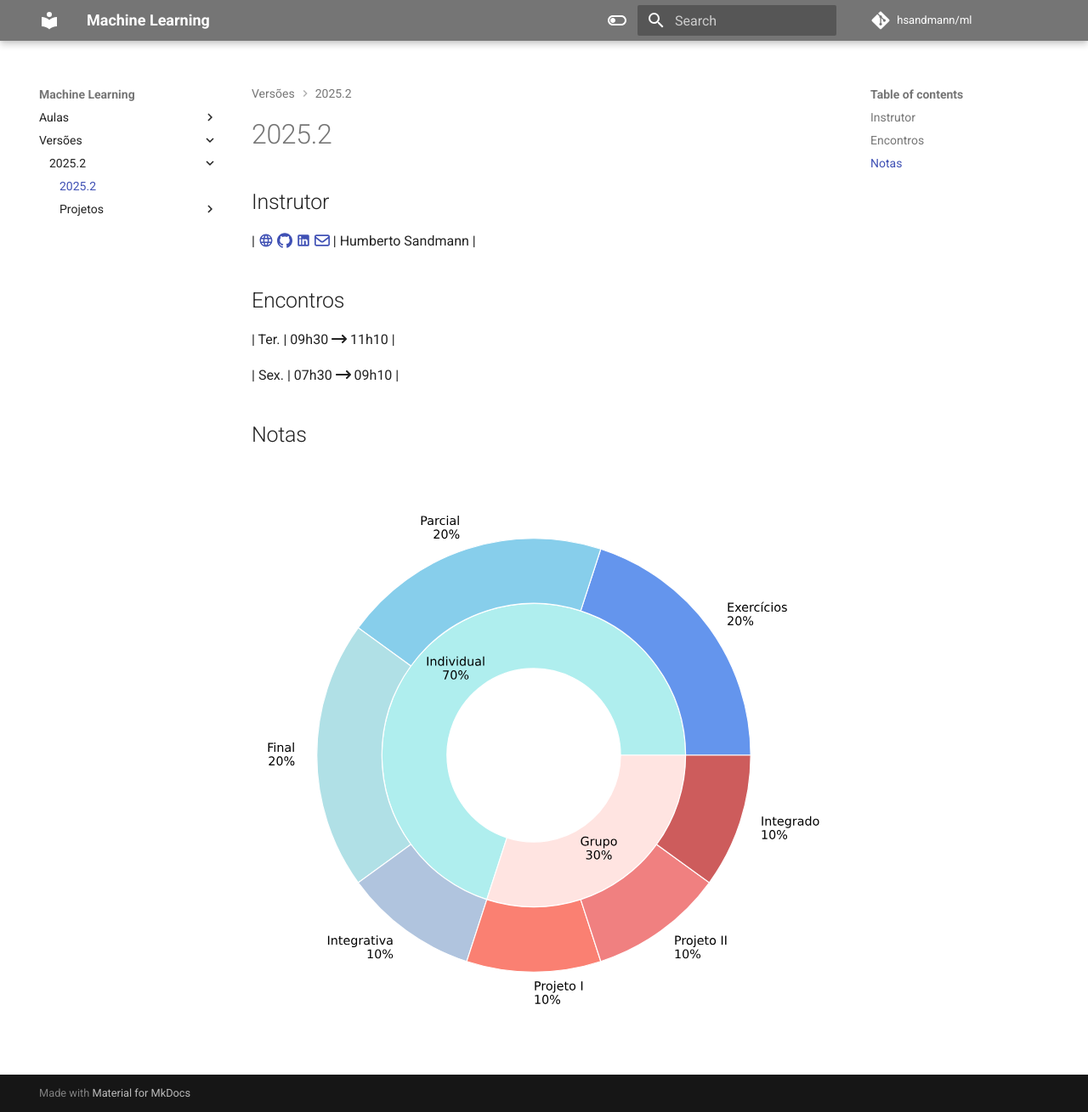
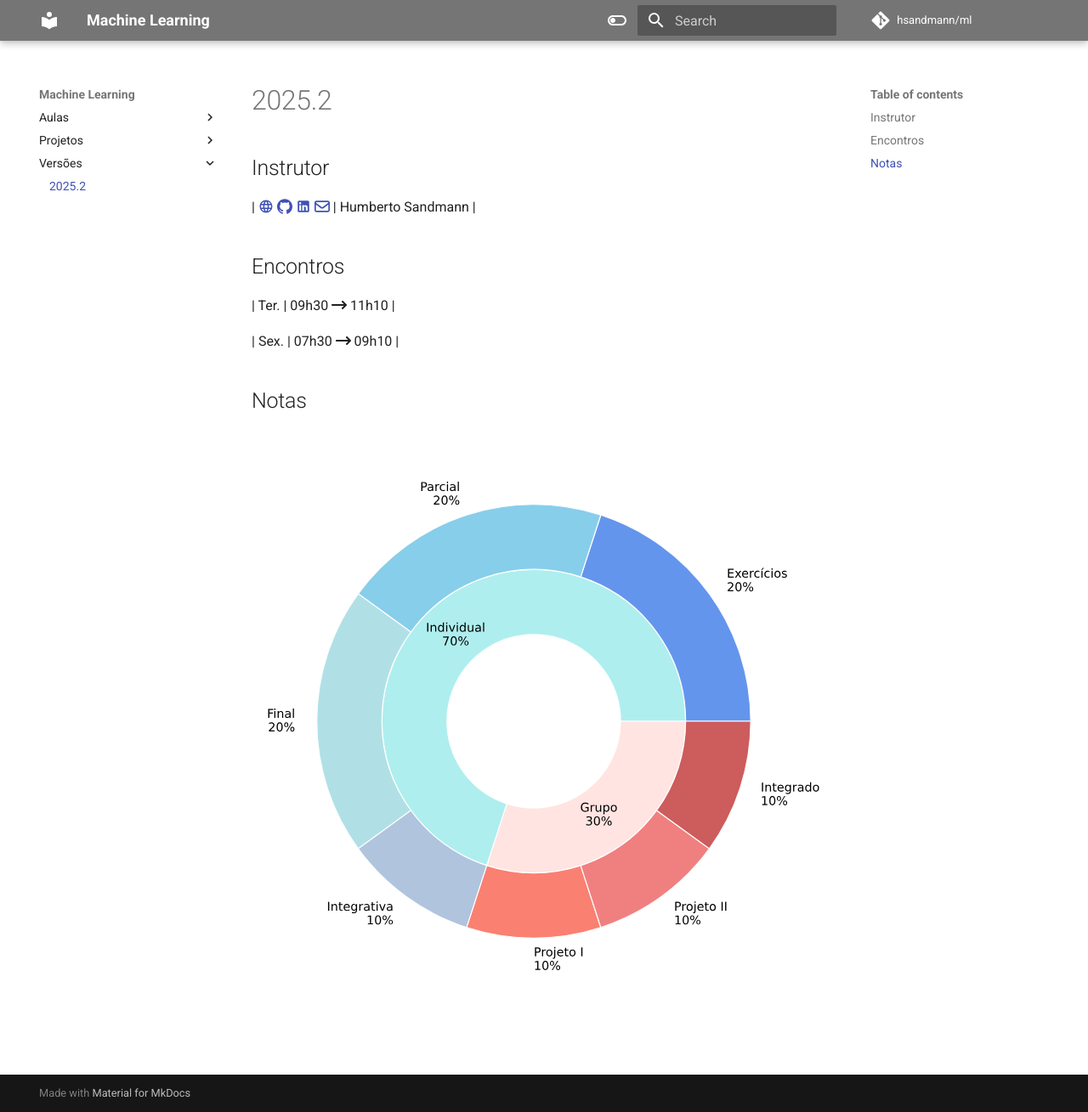
Before and after one commit to hsandmann/ml, an MkDocs documentation site: the page built from docs/versions/2025.2/2025.2.md, in a window 1280 px wide and 1309 px high. Shown: the whole window at 85% size. Built offline with MkDocs 1.6.1 and Material for MkDocs 9.7.7, drawn with Linux system fonts in a browser that asks for light colours; comment, search, counter and statistics services are not loaded.

Commit message:
projeto i

```diff
--- a/mkdocs.yml
+++ b/mkdocs.yml
@@ -152,9 +152,9 @@ nav:
     - 10. Page Rank: ./classroom/page_rank/page_rank.md
     - 11. PySpark: ./classroom/pyspark/pyspark.md
 
+  - Projetos:
+    - Projeto I: ./versions/2025.2/projects/1/projeto_i.md
+    - Projeto II: ./versions/2025.2/projects/2/projeto_ii.md
+
   - Versões:
-    - 2025.2:
-      - 2025.2: ./versions/2025.2/2025.2.md
-      - Projetos:
-        - Projeto I: ./versions/2025.2/projects/1/projeto_i.md
-        - Projeto II: ./versions/2025.2/projects/2/projeto_ii.md
+    - 2025.2: ./versions/2025.2/2025.2.md
```
